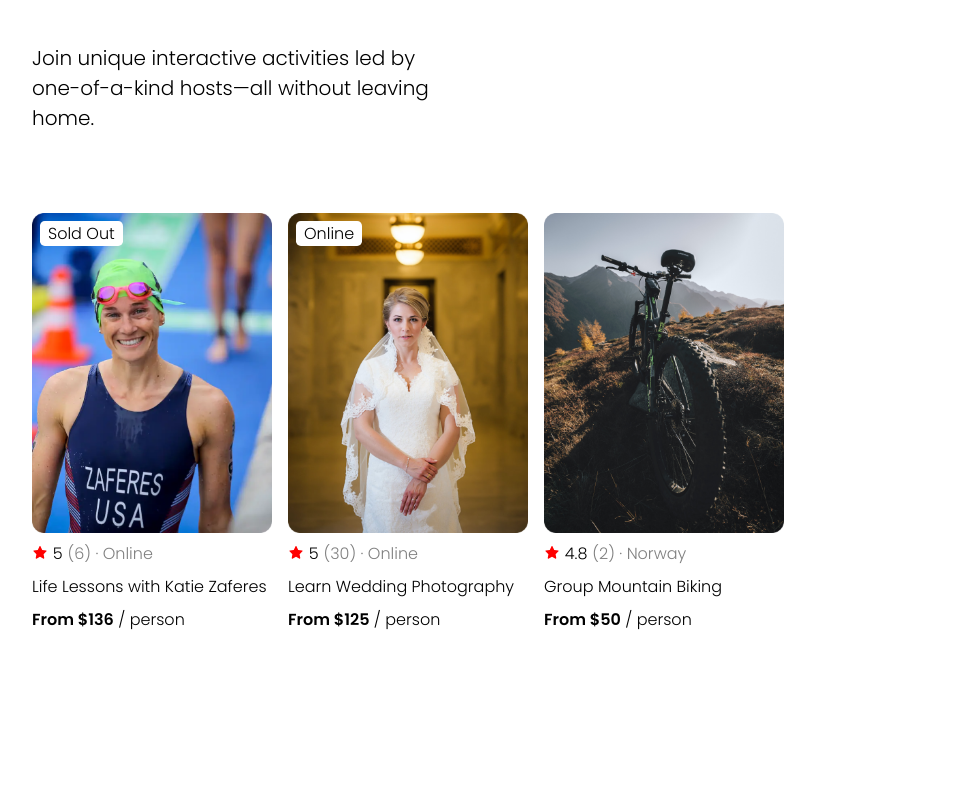
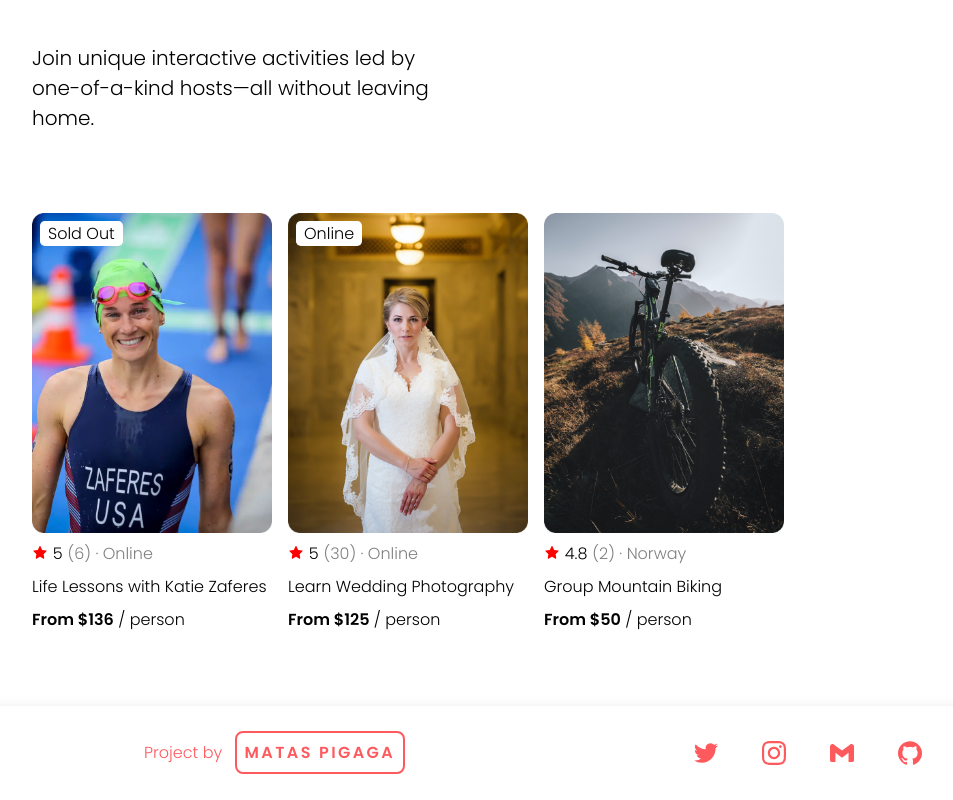
Before and after one commit to mataspigaga/scrimba-react-course, a React (Create React App) app in the folder airbnb-experiences-clone/: page / in a window 1280 px wide. Shown: the part 852-1652 px from the top of the page, without its empty margins (96-1049 px from the left). Before the commit the page ends 1604 px from the top, so only its background shows below. Built offline with nearby package versions, Linux system fonts and the light colour scheme.

Commit message:
added footer section

```diff
--- a/airbnb-experiences-clone/src/App.js
+++ b/airbnb-experiences-clone/src/App.js
@@ -6,6 +6,7 @@ import Hero from "./components/Hero";
 import Card from "./components/Card";
 
 import cardData from "./assets/data";
+import Footer from "./components/Footer";
 
 export default function App() {
   const cards = cardData.map((item) => {
@@ -19,6 +20,7 @@ export default function App() {
         <Hero />
         <div className="card--group">{cards}</div>
       </main>
+      <Footer />
     </div>
   );
 }
--- /dev/null
+++ b/airbnb-experiences-clone/src/components/Footer.js
@@ -0,0 +1,30 @@
+import React from "react";
+import { SiInstagram, SiTwitter, SiGmail, SiGithub } from "react-icons/si";
+
+export default function Footer() {
+  return (
+    <footer>
+      <div className="footer--content">
+        <div className="footer--name">
+          <span>
+            Project by <a href="https://matas.io/">Matas Pigaga</a>
+          </span>
+        </div>
+        <div className="footer--social">
+          <a href="https://www.twitter.com/mataspigaga/">
+            <SiTwitter />
+          </a>
+          <a href="https://www.instagram.com/mataspigaga/">
+            <SiInstagram />
+          </a>
+          <a href="mailto:hello@matas.io">
+            <SiGmail />
+          </a>
+          <a href="https://www.github.com/mataspigaga/">
+            <SiGithub />
+          </a>
+        </div>
+      </div>
+    </footer>
+  );
+}
--- a/airbnb-experiences-clone/src/style.css
+++ b/airbnb-experiences-clone/src/style.css
@@ -6,14 +6,16 @@
 
 body {
   margin: 0;
-  font-family: Poppins;
-  /* max-width: 100%;
-  overflow-x: hidden; */
+  font-family: Poppins, -apple-system, BlinkMacSystemFont, "Segoe UI", Roboto,
+    Oxygen, Ubuntu, Cantarell, "Open Sans", "Helvetica Neue", sans-serif;
+  -webkit-font-smoothing: antialiased;
+  -moz-osx-font-smoothing: grayscale;
 }
 
 .container {
   margin: 0 auto;
-  margin-bottom: 5rem;
+  min-height: 100vh;
+  position: relative;
 }
 
 /* Navbar */
@@ -36,6 +38,7 @@ body {
 .container--main {
   max-width: 80rem;
   margin: 0 auto;
+  padding-bottom: 8rem;
 }
 
 /* Hero */
@@ -62,7 +65,6 @@ body {
 
 .card--group {
   display: flex;
-  /* margin-left: 10%; */
   flex-wrap: nowrap;
   overflow-x: auto;
 }
@@ -98,6 +100,7 @@ body {
 .card--image > span {
   margin: 0.5rem 0 0 0.5rem;
   background: white;
+  color: black;
   padding: 0 0.5rem;
   border-radius: 0.3rem;
   position: absolute;
@@ -138,3 +141,78 @@ body {
 .card--info--ratings > span:nth-child(3) {
   color: gray;
 }
+
+/* Footer */
+
+footer {
+  box-shadow: rgb(0 0 0 / 8%) 0px 1px 12px;
+  position: absolute;
+  bottom: 0;
+  width: 100%;
+  padding: 1.5rem;
+  background-color: white;
+  color: #fe5a5e;
+}
+
+.footer--content {
+  display: flex;
+  justify-content: space-between;
+  max-width: 50rem;
+  margin: 0 auto;
+}
+
+.footer--name {
+  margin: auto 0;
+}
+
+.footer--name > span > a,
+a:visited {
+  font-size: 1rem;
+  color: #fe5a5e;
+  text-transform: uppercase;
+  text-decoration: none;
+  padding: 0.5rem;
+  border: 0.15rem solid #fe5a5e;
+  border-radius: 0.5rem;
+  margin-left: 0.5rem;
+  letter-spacing: 0.15rem;
+  font-weight: 700;
+}
+
+.footer--name > span > a:hover {
+  color: white;
+  background-color: #fe5a5e;
+}
+
+.footer--social > a,
+a:visited {
+  font-size: 1.5rem;
+  margin: 0 0.75rem;
+  text-decoration: none;
+  color: #fe5a5e;
+  border: 0.15rem solid transparent;
+  display: inline-block;
+  padding: 0.4rem 0.5rem 0 0.5rem;
+}
+
+.footer--social > a:hover {
+  border: 0.15rem solid #fe5a5e;
+  background-color: #fe5a5e;
+  color: white;
+  border-radius: 0.5rem;
+}
+
+@media (max-width: 599px) {
+  .container--main {
+    padding-bottom: 12rem;
+  }
+
+  .footer--content {
+    flex-direction: column;
+    align-items: center;
+  }
+
+  .footer--name {
+    margin: 1rem 0 2rem 0;
+  }
+}
```
